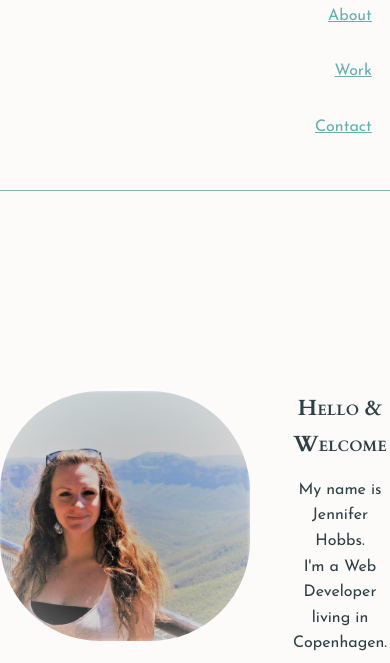
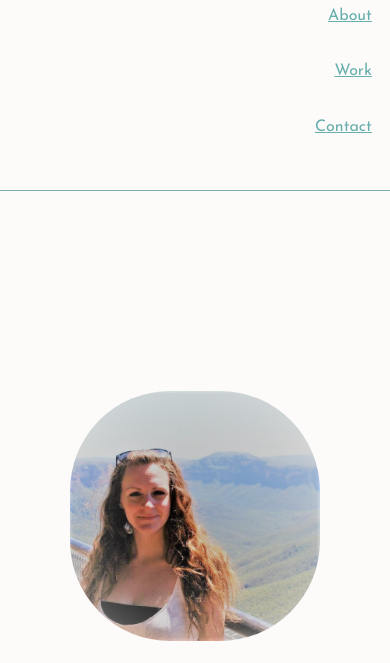
Before and after one commit to jjh204/portfolio-website, a plain HTML site: page index.html in a window 390 px wide. Shown: the part 102-765 px from the top of the page. Drawn offline with Linux system fonts and the light colour scheme.

Commit message:
updated profile section on home page

```diff
--- a/css/style.production.css
+++ b/css/style.production.css
@@ -285,6 +285,11 @@ button:focus,
     svg {
       max-width: 400px;
     }
+
+    .portrait_img {
+      float: none;
+      margin: auto;
+    }
 }
 
 @media all and (min-width: 500px) and (max-width: 750px) {
```
